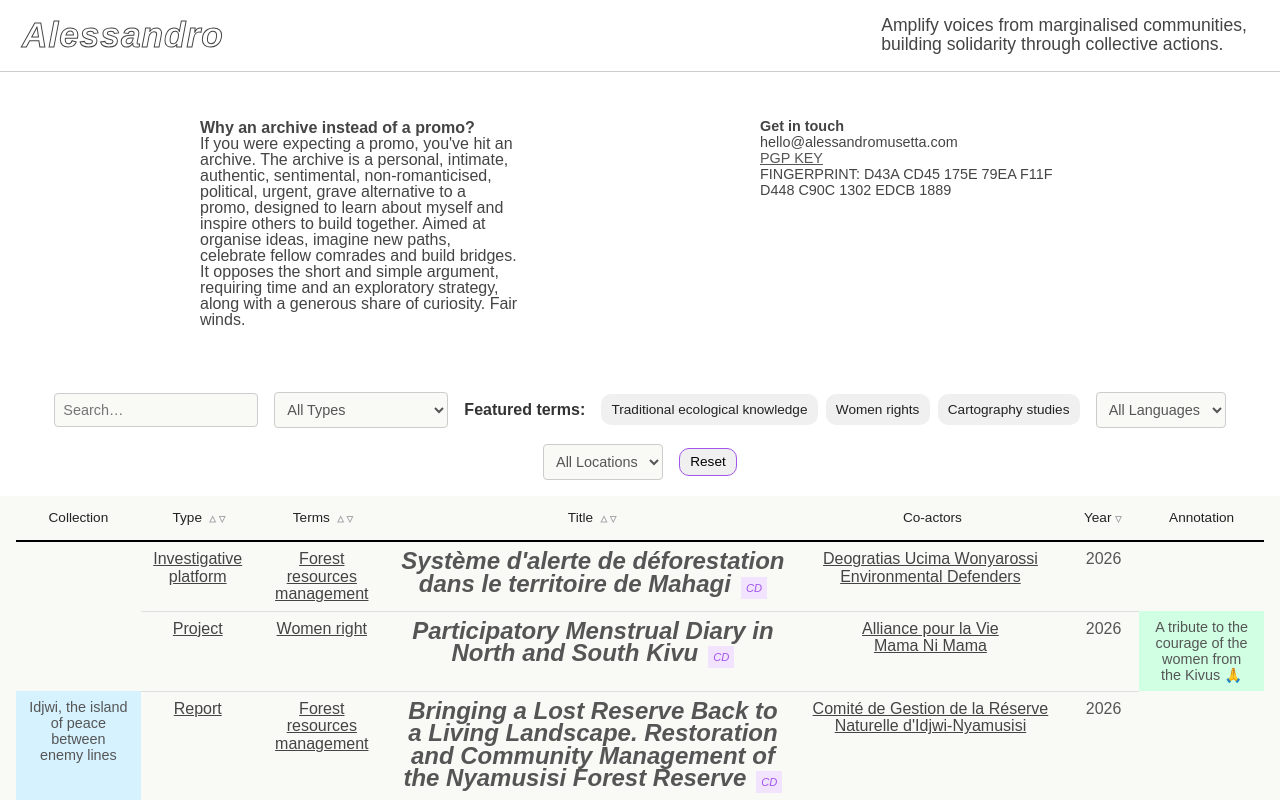
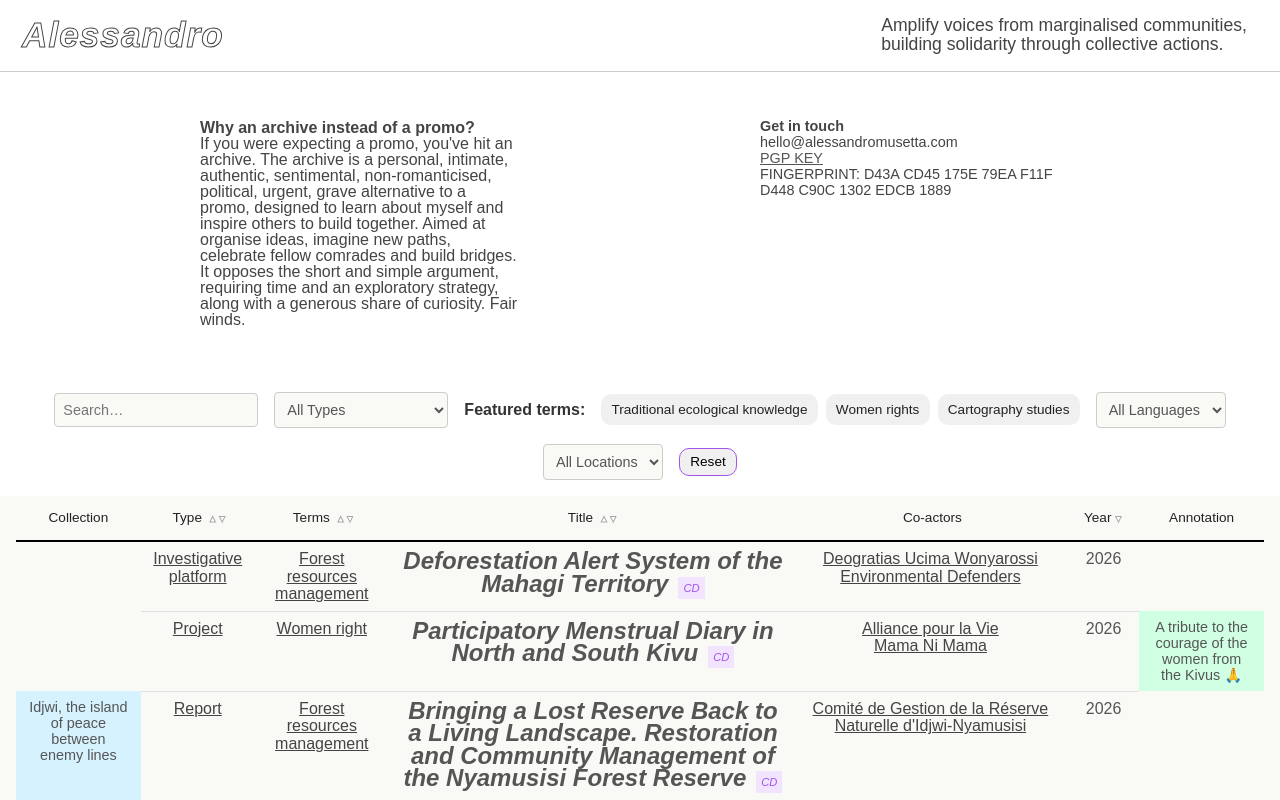
Before and after one commit to lsnmst/archive, a Svelte app: page / in a window 1280 px wide. Shown: the top 800 px of the page. Built offline with nearby package versions, Linux system fonts and the light colour scheme; a web font is replaced by a local one.

Commit message:
Updata data.js 63

```diff
--- a/src/data.js
+++ b/src/data.js
@@ -2,7 +2,7 @@ export default [
     {
         id: 63,
         countrycode: "CD",
-        title: "Système d'alerte de déforestation dans le territoire de Mahagi",
+        title: "Deforestation Alert System of the Mahagi Territory",
         url: "https://lsnmst.github.io/mahagi-alert-system/",
         type: "Investigative platform",
         languages: ["Français"],
```
